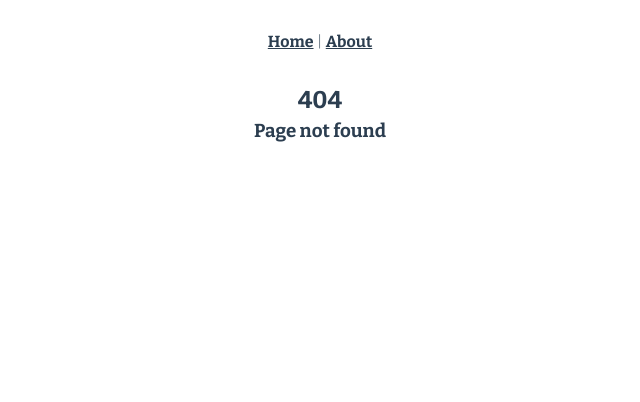
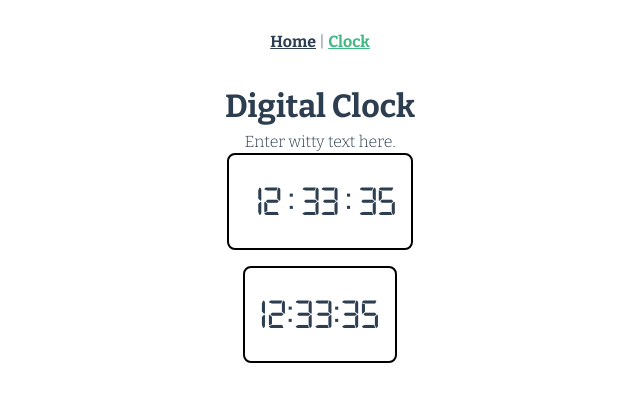
Before and after one commit to EllyPirelly/vuejs-training, a Vue app: page /clock in a window 1280 px wide. Before the commit this address had no page. Shown: the top 402 px of the page, without its empty margins (320-960 px from the left). Built offline with nearby package versions, Linux system fonts and the light colour scheme; a web font is replaced by a local one.

Commit message:
add first draft of digital clock

```diff
--- a/src/App.vue
+++ b/src/App.vue
@@ -6,7 +6,7 @@
     <!-- works the same way as above! -->
     <router-link :to="{ name: 'Home' }">Home</router-link>
     <span> | </span>
-    <router-link :to="{ name: 'About' }">About</router-link>
+    <router-link :to="{ name: 'Clock' }">Clock</router-link>
   </div>
   <router-view />
 </template>
--- /dev/null
+++ b/src/components/DigitalClock.vue
@@ -0,0 +1,92 @@
+<template>
+  <div class="digiclock-wrapper">
+    <span class="testfont-monomono">
+      {{ dateTime.hours }}:{{ dateTime.minutes }}:{{ dateTime.seconds }}
+    </span>
+    <span class="testfont-regular">
+      {{ dateTime.hours }}:{{ dateTime.minutes }}:{{ dateTime.seconds }}
+    </span>
+  </div>
+</template>
+
+<script>
+const date = new Date()
+
+export default {
+  name: '',
+
+  data() {
+    return {
+      dateTime: {
+        hours: date.getHours(),
+        minutes: date.getMinutes(),
+        seconds: date.getSeconds(),
+      },
+      timer: undefined,
+    }
+  },
+
+  // TODO: have method less verbose
+
+  methods: {
+    setDateTime() {
+      const date = new Date()
+      this.dateTime = {
+        hours: this.setHours(date),
+        minutes: this.setMinutes(date),
+        seconds: this.setSeconds(date),
+      }
+    },
+
+    setSeconds(date) {
+      const seconds = date.getSeconds()
+      return seconds < 10 ? `0${seconds}` : seconds
+    },
+
+    setMinutes(date) {
+      const minutes = date.getMinutes()
+      return minutes < 10 ? `0${minutes}` : minutes
+    },
+
+    setHours(date) {
+      const hours = date.getHours()
+      return hours < 10 ? -`0${hours}` : hours
+    },
+  },
+
+  beforeMount() {
+    this.timer = setInterval(this.setDateTime, 1000)
+  },
+
+  beforeUnmount() {
+    clearInterval(this.timer)
+  },
+}
+</script>
+
+<style lang="scss">
+.digiclock-wrapper {
+  align-items: center;
+  display: flex;
+  flex-direction: column;
+  flex-wrap: wrap;
+  row-gap: 16px;
+}
+
+.testfont-monomono,
+.testfont-regular {
+  border: 2px solid #000;
+  border-radius: 8px;
+  font-size: 42px;
+  line-height: 1.5em;
+  padding: 15px;
+}
+
+.testfont-monomono {
+  font-family: 'digital-7_monomono', monospace;
+}
+
+.testfont-regular {
+  font-family: 'digital-7regular', monospace;
+}
+</style>
--- a/src/router/index.js
+++ b/src/router/index.js
@@ -1,5 +1,5 @@
 import { createRouter, createWebHistory } from 'vue-router'
-import About from '../views/About.vue'
+import Clock from '../views/Clock.vue'
 import Home from '../views/Home.vue'
 import NotFound from '../views/NotFound.vue'
 
@@ -10,9 +10,9 @@ const routes = [
     component: Home,
   },
   {
-    path: '/about',
-    name: 'About',
-    component: About,
+    path: '/clock',
+    name: 'Clock',
+    component: Clock,
   },
   // catch-all 404 example
   // will catch any routes that are not covered by routes defined in this file
--- a/src/views/About.vue
+++ /dev/null
@@ -1,77 +0,0 @@
-<template>
-  <div class="about">
-    <h1>This is an about page</h1>
-    <p>
-      Lorem ipsum dolor sit amet consectetur, adipisicing elit. Consectetur
-      cumque, quasi eligendi tenetur error voluptate doloremque tempora totam
-      saepe id debitis incidunt mollitia quos maxime eveniet numquam molestiae
-      deserunt iure?
-    </p>
-    <p>
-      Lorem ipsum dolor sit, amet consectetur adipisicing elit. Laudantium,
-      animi nisi. Perferendis a voluptatem deserunt. Iste, tenetur tempore!
-      Quasi velit iusto numquam facere ratione eum pariatur quaerat neque vitae
-      sed.
-    </p>
-    <BaseButton />
-    <br />
-    <div class="digiclock-wrapper">
-      <span class="testfont-monomono">12:30</span>
-      <span class="testfont-regular">00:15</span>
-    </div>
-    <br />
-    <p>
-      Zwei Uhren um die unterschiedlichen Schriftschnitte mal einzubinden. Es
-      sollte wenn nur eine genommen werden.
-    </p>
-  </div>
-</template>
-
-<script>
-import BaseButton from '../components/BaseButton.vue'
-
-export default {
-  name: 'About',
-
-  components: {
-    BaseButton,
-  },
-
-  data() {
-    return {
-      //
-    }
-  },
-
-  methods: {
-    //
-  },
-}
-</script>
-
-<style lang="scss">
-.digiclock-wrapper {
-  align-items: center;
-  display: flex;
-  flex-direction: column;
-  flex-wrap: wrap;
-  row-gap: 16px;
-}
-
-.testfont-monomono,
-.testfont-regular {
-  border: 2px solid #000;
-  border-radius: 8px;
-  font-size: 42px;
-  line-height: 1.5em;
-  padding: 15px;
-}
-
-.testfont-monomono {
-  font-family: 'digital-7_monomono', monospace;
-}
-
-.testfont-regular {
-  font-family: 'digital-7regular', monospace;
-}
-</style>
--- /dev/null
+++ b/src/views/Clock.vue
@@ -0,0 +1,33 @@
+<template>
+  <div class="about">
+    <h1>Digital Clock</h1>
+    <p>Enter witty text here.</p>
+    <DigitalClock />
+  </div>
+</template>
+
+<script>
+import DigitalClock from '../components/DigitalClock.vue'
+
+export default {
+  name: 'Clock',
+
+  components: {
+    DigitalClock,
+  },
+
+  data() {
+    return {
+      //
+    }
+  },
+
+  methods: {
+    //
+  },
+}
+</script>
+
+<style lang="scss">
+//
+</style>
```
